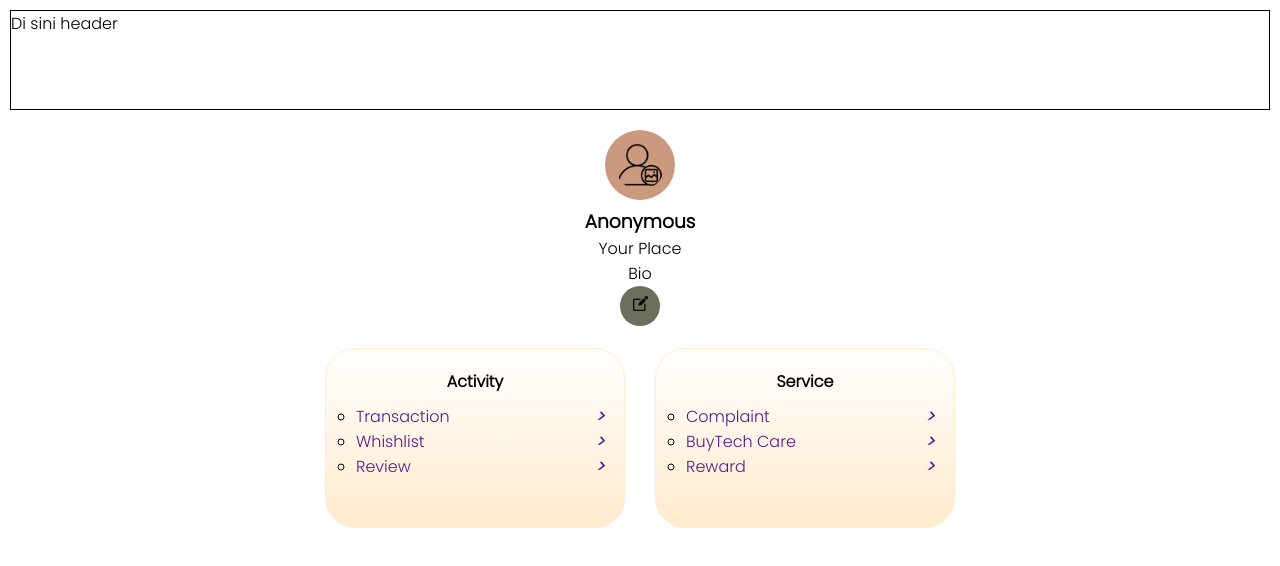
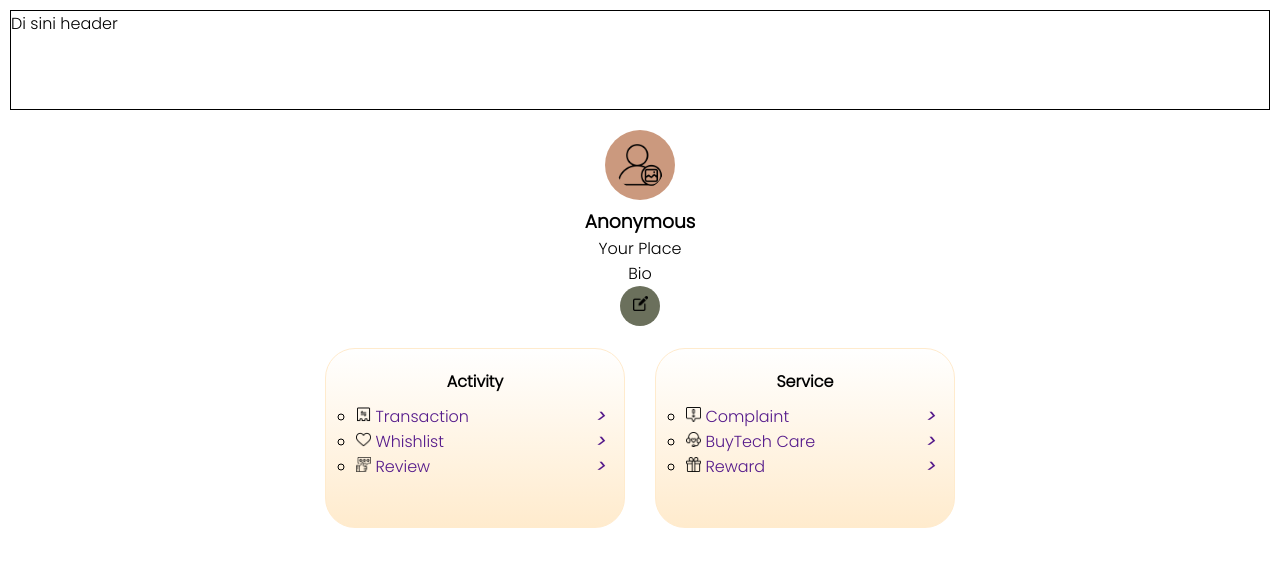
Before and after one commit to Kampus-Merdeka-Software-Engineering/FE-Palembang-5, a plain HTML site: page profile.html in a window 1280 px wide. Drawn offline with Linux system fonts and the light colour scheme.

Commit message:
icon profile done

```diff
--- a/profile.css
+++ b/profile.css
@@ -74,6 +74,11 @@ main .container-act p{
     font-weight: bold;
 }
 
+main .container-act img{
+    height: 15px;
+    width: 15px;
+}
+
 
 main .container-act .activity{
     background: linear-gradient(to bottom, #ffffff, blanchedalmond);
--- a/profile.html
+++ b/profile.html
@@ -33,9 +33,9 @@
             <h4>Activity</h4>
             <div class="act-list">
                 <ul>
-                    <li><a href="">Transaction    <i> <p> > </p></i> </a></li>
-                    <li><a href="">Whishlist   <i> <p> > </p></i> </a></li>
-                    <li><a href="">Review   <i> <p> > </p></i> </a></li>
+                    <li><a href=""> <i><img src="icon/transaction.png" alt=""> </i>Transaction    <i> <p> > </p></i> </a></li>
+                    <li><a href=""><i><img src="icon/whishlist.png" alt=""> </i>Whishlist   <i> <p> > </p></i> </a></li>
+                    <li><a href=""><i><img src="icon/review.png" alt=""> </i>Review   <i> <p> > </p></i> </a></li>
                 </ul>
             </div>
         </div>
@@ -44,9 +44,9 @@
             <h4>Service</h4>
             <div class="serv-list">
                 <ul>
-                    <li><a href="">Complaint   <i> <p> > </p></i> </a></li>
-                    <li><a href="">BuyTech Care   <i> <p> > </p></i> </a></li>
-                    <li><a href="">Reward   <i> <p> > </p></i> </a></li>
+                    <li><a href=""><i><img src="icon/complaint.png" alt=""> </i>Complaint   <i> <p> > </p></i> </a></li>
+                    <li><a href=""><i><img src="icon/care.png" alt=""> </i>BuyTech Care   <i> <p> > </p></i> </a></li>
+                    <li><a href=""><i><img src="icon/reward.png" alt=""> </i>Reward   <i> <p> > </p></i> </a></li>
                 </ul>
             </div>
         </div>
```
Also changed, not shown: icon/care.png (added), icon/complaint.png (added), icon/review.png (added), icon/reward.png (added), icon/transaction.png (added), icon/whishlist.png (added).
